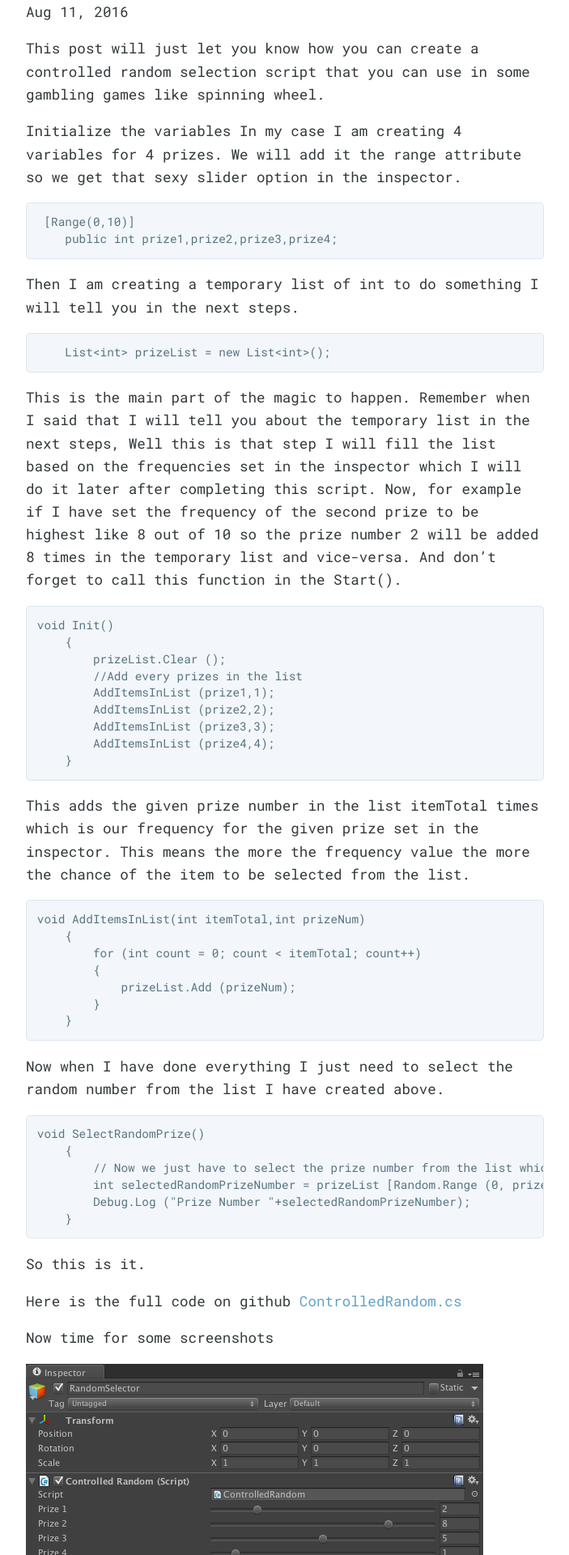
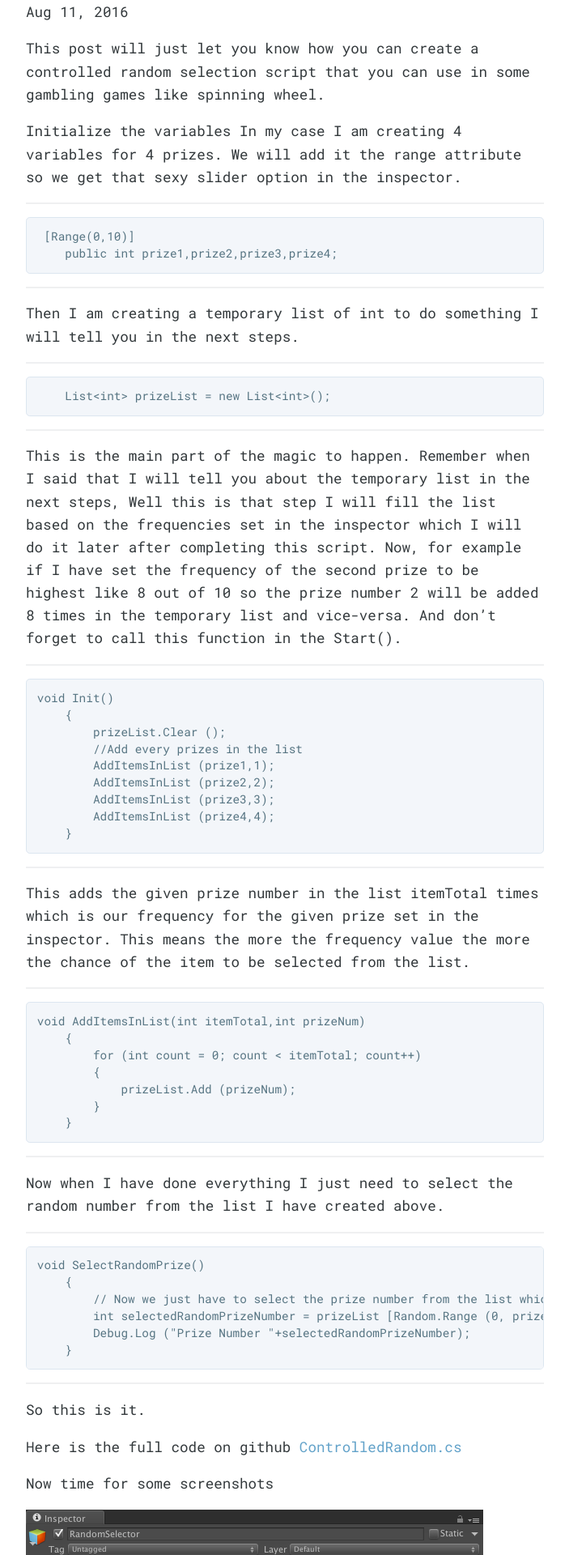
Before and after one commit to prashant-singh/prashant-singh.github.io, a Jekyll site: the page built from _posts/2016-08-11-Random-prize-selector.md, in a window 1280 px wide. Shown: the part 520-2440 px from the top of the page at 81% size, without its empty margins (288-991 px from the left). Built offline with Jekyll 4.4.1, drawn with Linux system fonts in a browser that asks for light colours; nearby versions of some CDN libraries; a style sheet for code colours, icons or effects is not loaded.

Commit message:
Update 2016-08-11-Random-prize-selector.md

```diff
--- a/_posts/2016-08-11-Random-prize-selector.md
+++ b/_posts/2016-08-11-Random-prize-selector.md
@@ -9,24 +9,24 @@ Initialize the variables
 In my case I am creating 4 variables for 4 prizes.
 We will add it the range attribute so we get that sexy slider option in the inspector.
 
-
+<hr>
 
 <pre class="brush: csharp; title: ; notranslate" title="">
  [Range(0,10)]
     public int prize1,prize2,prize3,prize4;
 </pre>
 
-
+<hr>
 
 Then I am creating a temporary list of int to do something I will tell you in the next steps.
 
-
+<hr>
 
 <pre class="brush: csharp; title: ; notranslate" title="">
     List&lt;int&gt; prizeList = new List&lt;int&gt;();
 </pre>
 
-
+<hr>
 
 
 This is the main part of the magic to happen.
@@ -36,7 +36,7 @@ I will fill the list based on the frequencies set in the inspector which I will
 Now, for example if I have set the frequency of the second prize to be highest like 8 out of 10 so the prize number 2 will be added 8 times in the temporary list and vice-versa.
 And don't forget to call this function in the Start().
 
-
+<hr>
 
 <pre class="brush: csharp; title: ; notranslate" title="">
 void Init()
@@ -50,12 +50,12 @@ void Init()
     }
 </pre>
 
-
+<hr>
 
 This adds the given prize number in the list itemTotal times which is our frequency for the given prize set in the inspector.
 This means the more the frequency value the more the chance of the item to be selected from the list.
 
-
+<hr>
 
 <pre class="brush: csharp; title: ; notranslate" title="">
 void AddItemsInList(int itemTotal,int prizeNum)
@@ -67,11 +67,11 @@ void AddItemsInList(int itemTotal,int prizeNum)
     }
 </pre>
 
-
+<hr>
 
  Now when I have done everything I just need to select the random number from the list I have created above.
 
-
+<hr>
 
 <pre class="brush: csharp; title: ; notranslate" title="">
 void SelectRandomPrize()
@@ -81,7 +81,7 @@ void SelectRandomPrize()
         Debug.Log ("Prize Number "+selectedRandomPrizeNumber);
     }
 </pre>
-
+<hr>
 
 
 So this is it.
```
